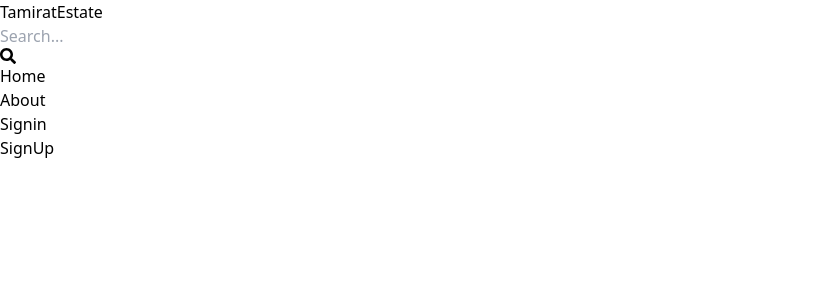
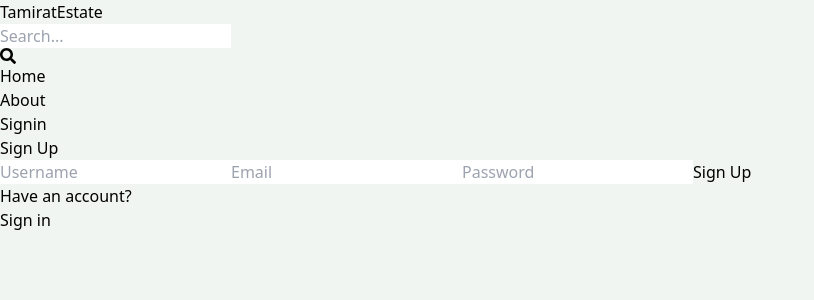
Before and after one commit to kika1s1/Real_State, a React (Vite) app in the folder client/: page /signup in a window 1280 px wide. Shown: the top 300 px of the page, without its empty margins (0-814 px from the left). Built offline with nearby package versions, Linux system fonts and the light colour scheme.

Commit message:
complete signup page UI

```diff
--- a/client/src/index.css
+++ b/client/src/index.css
@@ -1,3 +1,8 @@
 @tailwind base;
 @tailwind components;
 @tailwind utilities;
+
+
+body{
+    background-color: rgb(241, 245, 241);
+}
--- a/client/src/pages/Signup.jsx
+++ b/client/src/pages/Signup.jsx
@@ -1,8 +1,42 @@
-
+import {Link} from "react-router-dom"
 const Signup = () => {
   return (
-    <div>SignUp</div>
-  )
-}
+    <div className="max-w-lg mx-auto p-3">
+      <h1 className="text-center font-semibold my-7 text-3xl">Sign Up</h1>
+      <form className="flex flex-col gap-4">
+        <input
+          className="p-3 rounded-lg border outline-none"
+          type="text"
+          name=""
+          id="usernmae"
+          placeholder="Username"
+        />
+        <input
+          className="p-3 rounded-lg border outline-none"
+          type="email"
+          name=""
+          id="email"
+          placeholder="Email"
+        />
+        <input
+          className="p-3 rounded-lg border outline-none"
+          type="password"
+          name=""
+          id="password"
+          placeholder="Password"
+        />
+        <button className="bg-slate-700 text-white p-3 rounded-lg uppercase hover:opacity-95 disabled:opacity-80">
+          Sign Up
+        </button>
+      </form>
+      <div className='flex gap-2 mt-5'>
+        <p>Have an account?</p>
+        <Link to={'/signin'}>
+          <span className='text-blue-700'>Sign in</span>
+        </Link>
+      </div>
+    </div>
+  );
+};
 
-export default Signup
+export default Signup;
```
